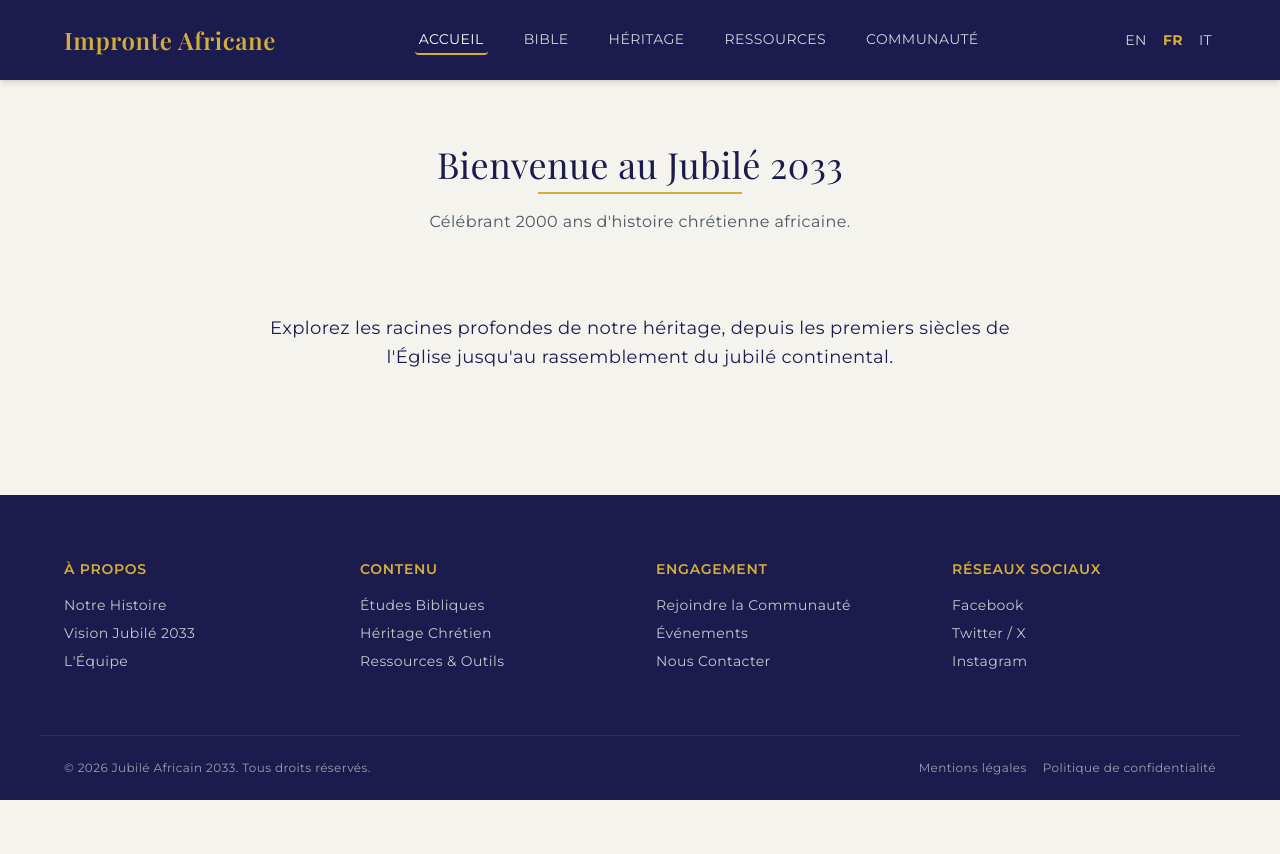
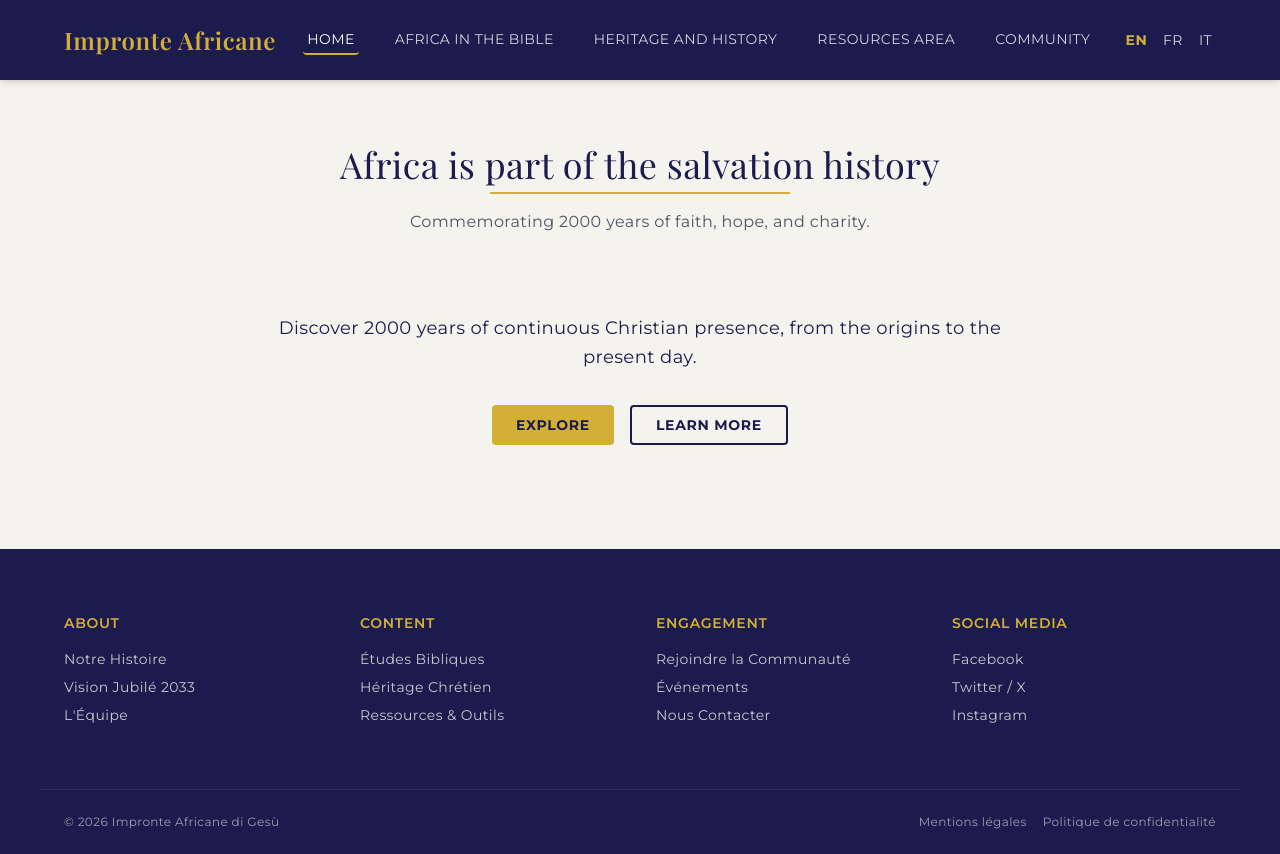
Before and after one commit to meulak/jubile-2033, a React (Vite) app: page / in a window 1280 px wide. Before the commit the page ends 800 px from the top, so only its background shows below. Built offline with nearby package versions, Linux system fonts and the light colour scheme; a web font is replaced by a local one.

Commit message:
feat: Add i18next configuration and translations (FR, EN, IT)

```diff
--- a/src/App.jsx
+++ b/src/App.jsx
@@ -33,8 +33,8 @@ const Home = () => {
   const { t } = useTranslation();
   return (
     <Section
-      title={t('welcome') || "Bienvenue au Jubilé 2033"}
-      subtitle="Célébrant 2000 ans d'histoire chrétienne africaine."
+      title={t('home.heroTitle')}
+      subtitle={t('home.jubileeDesc')}
       background="cream"
     >
       <Container padding="md">
@@ -44,9 +44,17 @@ const Home = () => {
           transition={{ duration: 0.5 }}
           className="text-center py-10"
         >
-          <p className="text-lg leading-relaxed max-w-3xl mx-auto">
-            Explorez les racines profondes de notre héritage, depuis les premiers siècles de l'Église jusqu'au rassemblement du jubilé continental.
+          <p className="text-lg leading-relaxed max-w-3xl mx-auto mb-8 font-montserrat">
+            {t('home.heroDescription')}
           </p>
+          <div className="flex justify-center space-x-4">
+            <button className="bg-[#D4AF37] text-[#1B1B4D] px-6 py-2 rounded font-bold uppercase text-sm tracking-wider hover:bg-opacity-90 transition-opacity">
+              {t('home.heroBtnPrimary')}
+            </button>
+            <button className="border-2 border-[#1B1B4D] text-[#1B1B4D] px-6 py-2 rounded font-bold uppercase text-sm tracking-wider hover:bg-[#1B1B4D] hover:text-white transition-colors">
+              {t('home.heroBtnSecondary')}
+            </button>
+          </div>
         </motion.div>
       </Container>
     </Section>
@@ -62,15 +70,16 @@ const Placeholder = ({ title }) => (
 );
 
 function App() {
+  const { t } = useTranslation();
   return (
     <Router>
       <AppLayout>
         <Routes>
           <Route path="/" element={<Home />} />
-          <Route path="/bible" element={<Placeholder title="Bible" />} />
-          <Route path="/heritage" element={<Placeholder title="Héritage" />} />
-          <Route path="/ressources" element={<Placeholder title="Ressources" />} />
-          <Route path="/communaute" element={<Placeholder title="Communauté" />} />
+          <Route path="/bible" element={<Placeholder title={t('navigation.bible')} />} />
+          <Route path="/heritage" element={<Placeholder title={t('navigation.heritage')} />} />
+          <Route path="/ressources" element={<Placeholder title={t('navigation.resources')} />} />
+          <Route path="/communaute" element={<Placeholder title={t('navigation.community')} />} />
           <Route path="*" element={<Placeholder title="404 - Page non trouvée" />} />
         </Routes>
       </AppLayout>
--- a/src/components/layout/Footer.jsx
+++ b/src/components/layout/Footer.jsx
@@ -1,6 +1,7 @@
 import React from 'react';
 import PropTypes from 'prop-types';
 import { Link } from 'react-router-dom';
+import { useTranslation } from 'react-i18next';
 
 /**
  * Main application footer component.
@@ -8,6 +9,8 @@ import { Link } from 'react-router-dom';
  * @param {string} [props.className] - Additional CSS classes
  */
 const Footer = ({ className = '' }) => {
+  const { t } = useTranslation();
+
   return (
     <footer className={`w-full bg-[#1B1B4D] text-[#F5F3ED] font-montserrat ${className}`}>
 
@@ -16,7 +19,7 @@ const Footer = ({ className = '' }) => {
 
         {/* Column 1: À Propos */}
         <div>
-          <h4 className="text-[#D4AF37] text-sm uppercase font-semibold mb-4 tracking-wider font-montserrat">À Propos</h4>
+          <h4 className="text-[#D4AF37] text-sm uppercase font-semibold mb-4 tracking-wider font-montserrat">{t('footer.about')}</h4>
           <ul className="space-y-2 text-sm opacity-80 list-none p-0 m-0">
             <li><Link to="/histoire" className="hover:text-[#D4AF37] transition-colors focus-visible:outline-none focus-visible:ring-1 focus-visible:ring-[#D4AF37] rounded">Notre Histoire</Link></li>
             <li><Link to="/vision" className="hover:text-[#D4AF37] transition-colors focus-visible:outline-none focus-visible:ring-1 focus-visible:ring-[#D4AF37] rounded">Vision Jubilé 2033</Link></li>
@@ -26,7 +29,7 @@ const Footer = ({ className = '' }) => {
 
         {/* Column 2: Contenu */}
         <div>
-          <h4 className="text-[#D4AF37] text-sm uppercase font-semibold mb-4 tracking-wider font-montserrat">Contenu</h4>
+          <h4 className="text-[#D4AF37] text-sm uppercase font-semibold mb-4 tracking-wider font-montserrat">{t('footer.content')}</h4>
           <ul className="space-y-2 text-sm opacity-80 list-none p-0 m-0">
             <li><Link to="/bible" className="hover:text-[#D4AF37] transition-colors focus-visible:outline-none focus-visible:ring-1 focus-visible:ring-[#D4AF37] rounded">Études Bibliques</Link></li>
             <li><Link to="/heritage" className="hover:text-[#D4AF37] transition-colors focus-visible:outline-none focus-visible:ring-1 focus-visible:ring-[#D4AF37] rounded">Héritage Chrétien</Link></li>
@@ -36,7 +39,7 @@ const Footer = ({ className = '' }) => {
 
         {/* Column 3: Engagement */}
         <div>
-          <h4 className="text-[#D4AF37] text-sm uppercase font-semibold mb-4 tracking-wider font-montserrat">Engagement</h4>
+          <h4 className="text-[#D4AF37] text-sm uppercase font-semibold mb-4 tracking-wider font-montserrat">{t('footer.engagement')}</h4>
           <ul className="space-y-2 text-sm opacity-80 list-none p-0 m-0">
             <li><Link to="/communaute" className="hover:text-[#D4AF37] transition-colors focus-visible:outline-none focus-visible:ring-1 focus-visible:ring-[#D4AF37] rounded">Rejoindre la Communauté</Link></li>
             <li><Link to="/evenements" className="hover:text-[#D4AF37] transition-colors focus-visible:outline-none focus-visible:ring-1 focus-visible:ring-[#D4AF37] rounded">Événements</Link></li>
@@ -46,7 +49,7 @@ const Footer = ({ className = '' }) => {
 
         {/* Column 4: Réseaux Sociaux */}
         <div>
-          <h4 className="text-[#D4AF37] text-sm uppercase font-semibold mb-4 tracking-wider font-montserrat">Réseaux Sociaux</h4>
+          <h4 className="text-[#D4AF37] text-sm uppercase font-semibold mb-4 tracking-wider font-montserrat">{t('footer.social')}</h4>
           <ul className="space-y-2 text-sm opacity-80 list-none p-0 m-0">
             <li><a href="https://facebook.com" target="_blank" rel="noopener noreferrer" className="hover:text-[#D4AF37] transition-colors focus-visible:outline-none focus-visible:ring-1 focus-visible:ring-[#D4AF37] rounded">Facebook</a></li>
             <li><a href="https://twitter.com" target="_blank" rel="noopener noreferrer" className="hover:text-[#D4AF37] transition-colors focus-visible:outline-none focus-visible:ring-1 focus-visible:ring-[#D4AF37] rounded">Twitter / X</a></li>
@@ -57,7 +60,7 @@ const Footer = ({ className = '' }) => {
 
       {/* Footer Bottom */}
       <div className="w-full max-w-[1200px] mx-auto px-6 py-6 border-t border-[#ffffff20] text-xs text-center md:flex md:justify-between opacity-60">
-        <p>&copy; {new Date().getFullYear()} Jubilé Africain 2033. Tous droits réservés.</p>
+        <p>{t('footer.copyright')}</p>
         <div className="mt-4 md:mt-0 space-x-4">
           <Link to="/mentions-legales" className="hover:text-[#D4AF37] focus-visible:outline-none focus-visible:ring-1 focus-visible:ring-[#D4AF37] rounded">Mentions légales</Link>
           <Link to="/confidentialite" className="hover:text-[#D4AF37] focus-visible:outline-none focus-visible:ring-1 focus-visible:ring-[#D4AF37] rounded">Politique de confidentialité</Link>
@@ -73,12 +76,3 @@ Footer.propTypes = {
 };
 
 export default Footer;
-
-/*
-// Example Usage:
-import Footer from './Footer';
-
-const App = () => (
-  <Footer />
-);
-*/
--- a/src/components/layout/Header.jsx
+++ b/src/components/layout/Header.jsx
@@ -1,6 +1,7 @@
 import React, { useState } from 'react';
 import PropTypes from 'prop-types';
 import { Link } from 'react-router-dom';
+import { useTranslation } from 'react-i18next';
 
 /**
  * Main application navigation header.
@@ -9,19 +10,22 @@ import { Link } from 'react-router-dom';
  * @param {Function} [props.onLanguageChange] - Callback when language is changed
  */
 const Header = ({ activeLink = '/', onLanguageChange = () => {} }) => {
+  const { t, i18n } = useTranslation();
   const [isMobileMenuOpen, setIsMobileMenuOpen] = useState(false);
-  const [currentLang, setCurrentLang] = useState('FR');
+
+  // Use current language directly from i18n, default to FR if not resolved yet
+  const currentLang = i18n.resolvedLanguage ? i18n.resolvedLanguage.toUpperCase() : 'FR';
 
   const navLinks = [
-    { name: 'Accueil', path: '/' },
-    { name: 'Bible', path: '/bible' },
-    { name: 'Héritage', path: '/heritage' },
-    { name: 'Ressources', path: '/ressources' },
-    { name: 'Communauté', path: '/communaute' }
+    { name: t('navigation.home'), path: '/' },
+    { name: t('navigation.bible'), path: '/bible' },
+    { name: t('navigation.heritage'), path: '/heritage' },
+    { name: t('navigation.resources'), path: '/ressources' },
+    { name: t('navigation.community'), path: '/communaute' }
   ];
 
   const handleLangChange = (lang) => {
-    setCurrentLang(lang);
+    i18n.changeLanguage(lang.toLowerCase());
     onLanguageChange(lang);
   };
 
@@ -135,12 +139,3 @@ Header.propTypes = {
 };
 
 export default Header;
-
-/*
-// Example Usage:
-import Header from './Header';
-
-const App = () => (
-  <Header activeLink="/" onLanguageChange={(lang) => console.log(lang)} />
-);
-*/
--- a/src/i18n/config.js
+++ b/src/i18n/config.js
@@ -1,6 +1,10 @@
 import i18n from 'i18next';
 import { initReactI18next } from 'react-i18next';
 import LanguageDetector from 'i18next-browser-languagedetector';
+
+import frTranslation from './locales/fr/translation.json';
+import enTranslation from './locales/en/translation.json';
+import itTranslation from './locales/it/translation.json';
 
 i18n
   .use(LanguageDetector)
@@ -9,21 +13,14 @@ i18n
     fallbackLng: 'fr',
     supportedLngs: ['fr', 'en', 'it'],
     resources: {
-      fr: {
-        translation: {
-          welcome: "Bienvenue au Jubilé 2033"
-        }
-      },
-      en: {
-        translation: {
-          welcome: "Welcome to Jubilee 2033"
-        }
-      },
-      it: {
-        translation: {
-          welcome: "Benvenuti al Giubileo 2033"
-        }
-      }
+      fr: { translation: frTranslation },
+      en: { translation: enTranslation },
+      it: { translation: itTranslation }
+    },
+    detection: {
+      order: ['localStorage', 'navigator'],
+      caches: ['localStorage'],
+      lookupLocalStorage: 'i18nLanguage',
     },
     interpolation: {
       escapeValue: false,
--- /dev/null
+++ b/src/i18n/locales/en/translation.json
@@ -0,0 +1,32 @@
+{
+  "navigation": {
+    "home": "Home",
+    "bible": "Africa in the Bible",
+    "heritage": "Heritage and History",
+    "resources": "Resources Area",
+    "community": "Community"
+  },
+  "languages": {
+    "fr": "Français",
+    "en": "English",
+    "it": "Italiano"
+  },
+  "home": {
+    "heroTitle": "Africa is part of the salvation history",
+    "heroDescription": "Discover 2000 years of continuous Christian presence, from the origins to the present day.",
+    "heroBtnPrimary": "Explore",
+    "heroBtnSecondary": "Learn more",
+    "jubileeTitle": "Jubilee of Redemption 2033",
+    "jubileeDesc": "Commemorating 2000 years of faith, hope, and charity.",
+    "mapTitle": "Biblical places in Africa",
+    "newsTitle": "Latest News",
+    "ctaTitle": "Participate in the Project"
+  },
+  "footer": {
+    "about": "About",
+    "content": "Content",
+    "engagement": "Engagement",
+    "social": "Social Media",
+    "copyright": "© 2026 Impronte Africane di Gesù"
+  }
+}
--- /dev/null
+++ b/src/i18n/locales/fr/translation.json
@@ -0,0 +1,32 @@
+{
+  "navigation": {
+    "home": "Accueil",
+    "bible": "Afrique dans la Bible",
+    "heritage": "Héritage et Histoire",
+    "resources": "Espace Ressources",
+    "community": "Communauté"
+  },
+  "languages": {
+    "fr": "Français",
+    "en": "English",
+    "it": "Italiano"
+  },
+  "home": {
+    "heroTitle": "L'Afrique fait partie de l'histoire du salut",
+    "heroDescription": "Découvrez 2000 ans de présence chrétienne continue, des origines à nos jours.",
+    "heroBtnPrimary": "Explorer",
+    "heroBtnSecondary": "En savoir plus",
+    "jubileeTitle": "Jubilé de la Rédemption 2033",
+    "jubileeDesc": "Commémorant 2000 ans de foi, d'espérance et de charité.",
+    "mapTitle": "Lieux bibliques en Afrique",
+    "newsTitle": "Dernières Actualités",
+    "ctaTitle": "Participez au Projet"
+  },
+  "footer": {
+    "about": "À Propos",
+    "content": "Contenu",
+    "engagement": "Engagement",
+    "social": "Réseaux Sociaux",
+    "copyright": "© 2026 Impronte Africane di Gesù"
+  }
+}
--- /dev/null
+++ b/src/i18n/locales/it/translation.json
@@ -0,0 +1,32 @@
+{
+  "navigation": {
+    "home": "Home",
+    "bible": "L'Africa nella Bibbia",
+    "heritage": "Eredità e Storia",
+    "resources": "Area Risorse",
+    "community": "Comunità"
+  },
+  "languages": {
+    "fr": "Français",
+    "en": "English",
+    "it": "Italiano"
+  },
+  "home": {
+    "heroTitle": "L'Africa fa parte della storia della salvezza",
+    "heroDescription": "Scopri 2000 anni di continua presenza cristiana, dalle origini ai giorni nostri.",
+    "heroBtnPrimary": "Esplora",
+    "heroBtnSecondary": "Saperne di più",
+    "jubileeTitle": "Giubileo della Redenzione 2033",
+    "jubileeDesc": "Commemorazione di 2000 anni di fede, speranza e carità.",
+    "mapTitle": "Luoghi biblici in Africa",
+    "newsTitle": "Ultime Notizie",
+    "ctaTitle": "Partecipa al Progetto"
+  },
+  "footer": {
+    "about": "Chi Siamo",
+    "content": "Contenuto",
+    "engagement": "Impegno",
+    "social": "Social Media",
+    "copyright": "© 2026 Impronte Africane di Gesù"
+  }
+}
```
